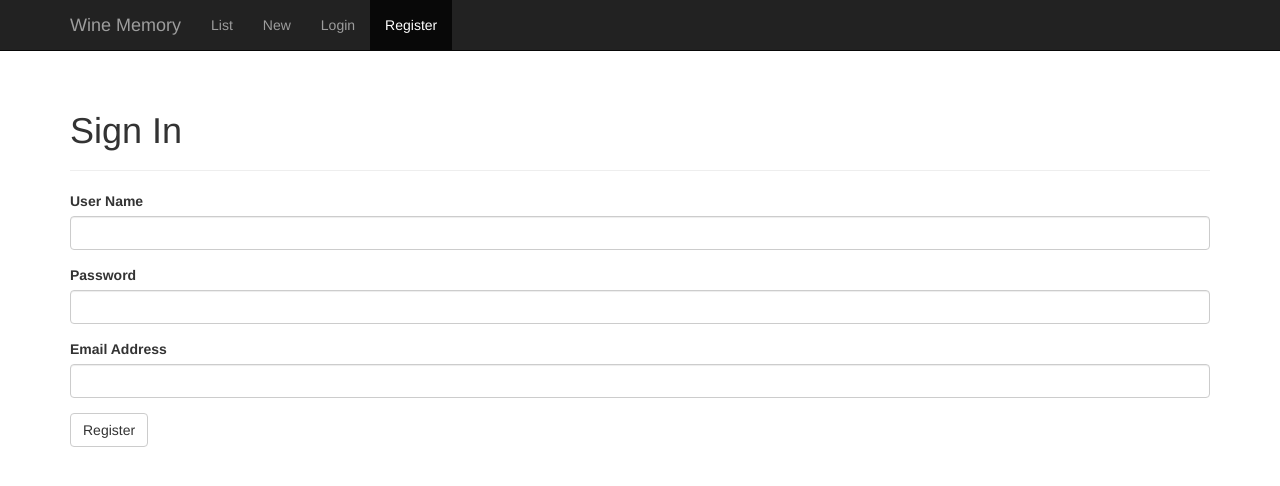
After one commit to dglloyd/WineMemory, a Flask app: page /user/new in a window 1280 px wide. The commit adds this page. Shown: the top 486 px of the page. Run offline with Flask 2, Linux system fonts and the light colour scheme; some libraries are stand-ins or nearby versions.

Commit message:
Basic user system, using bcrypt hashed passwords

```diff
--- a/app/__init__.py
+++ b/app/__init__.py
@@ -1,11 +1,13 @@
 from flask import Flask
 from flask_bootstrap import Bootstrap
 from flask.ext.sqlalchemy import SQLAlchemy
+from flaskext.bcrypt import Bcrypt
 import psycopg2
 
 app = Flask(__name__)
 Bootstrap(app)
 app.config.from_object('config')
 db = SQLAlchemy(app)
+bcrypt = Bcrypt(app)
 
 from app import views, models
--- a/app/forms.py
+++ b/app/forms.py
@@ -1,11 +1,17 @@
 from flask.ext.wtf import Form
 from wtforms import TextField, BooleanField, HiddenField, ValidationError, RadioField, SubmitField, PasswordField, TextAreaField, DecimalField
-from wtforms.validators import Required
+from wtforms.validators import Required, Email
 
 class LoginForm(Form):
-    username = TextField('User Name', validators = [Required()])
+    name = TextField('User Name', validators = [Required()])
     password = PasswordField('Password', validators = [Required()])
     submit_button = SubmitField('Login')
+
+class RegisterForm(Form):
+    name = TextField('User Name', validators = [Required()])
+    password = PasswordField('Password', validators = [Required()])
+    email = TextField("Email Address", validators = [Email()])
+    submit_button = SubmitField('Register')
 
 class WineEditForm(Form):
     name = TextField('Name', validators = [Required()])
--- a/app/models.py
+++ b/app/models.py
@@ -4,7 +4,10 @@ class User(db.Model):
     id = db.Column(db.Integer, primary_key = True)
     name = db.Column(db.String(64), index = True, unique = True)
     email = db.Column(db.String(120), index = True, unique = True)
+    password = db.Column(db.String(60), index = True)
     wines = db.relationship('Wine', backref = 'author', lazy = 'dynamic')
+    purchases = db.relationship('Purchase', backref = 'user_purchases', lazy = 'dynamic')
+    ratings = db.relationship('WineRating', backref = 'user_ratings', lazy = 'dynamic')
     def __repr__(self):
         return '<User %r>' % (self.name)
 
@@ -26,6 +29,8 @@ class Wine(db.Model):
 class WineRating(db.Model):
     id = db.Column('id', db.Integer, primary_key=True)
     rating = db.Column('rating', db.Integer, default=0)
+    user_id = db.Column(db.Integer, db.ForeignKey('user.id'))
+    user = db.relationship("User", backref=db.backref('owner'))
     wine_id = db.Column(db.Integer, db.ForeignKey('wine.id'))
     wine = db.relationship("Wine", backref=db.backref('wine_rating', order_by=rating))
     def __repr__(self):
@@ -33,10 +38,13 @@ class WineRating(db.Model):
 
 class Purchase(db.Model):
     id = db.Column('id', db.Integer, primary_key=True)
+    user_id = db.Column('user_id', db.Integer)
     price = db.Column('price',db.Numeric(precision=2))
     store = db.Column('store',db.String())
     wine_id = db.Column(db.Integer, db.ForeignKey('wine.id'))
     drank = db.Column(db.Boolean)
+    user_id = db.Column(db.Integer, db.ForeignKey('user.id'))
+    user = db.relationship("User", backref=db.backref('user'))
     wine = db.relationship("Wine", backref=db.backref('wine', order_by=drank))
     def __repr__(self):
         return '<Purchase %r>' % (self.id)
--- a/app/templates/base.html
+++ b/app/templates/base.html
@@ -30,6 +30,8 @@
             <ul class="nav navbar-nav">
                 <li class="{% if page == 'index' %}active{%endif%}"><a href="/">List</a></li>
                 <li class="{% if page == 'wine_new' %}active{%endif%}"><a href="{{url_for('wine_new')}}">New</a></li>
+                <li class="{% if page == 'login' %}active{%endif%}"><a href="{{url_for('login')}}">Login</a></li>
+                <li class="{% if page == 'register' %}active{%endif%}"><a href="{{url_for('register')}}">Register</a></li>
             </ul>
         </div><!--/.nav-collapse -->
     </div>
--- /dev/null
+++ b/app/templates/register.html
@@ -0,0 +1,8 @@
+{% extends "base.html" %}
+{% import "bootstrap/wtf.html" as wtf %}
+{% block page_content %}
+<div class="page-header">
+    <h1>Sign In</h1>
+</div>
+{{ wtf.quick_form(form, extra_classes="form-signin", form_type='horizontal', horizontal_columns=('sm',2,2)) }}
+{% endblock %}
--- a/app/views.py
+++ b/app/views.py
@@ -1,9 +1,10 @@
 from flask import render_template, flash, redirect, g, url_for, session, request, jsonify, Response
-from app import app, db
-from forms import LoginForm, WineForm, PurchaseForm, WineEditForm
+from app import app, db, bcrypt
+from forms import LoginForm, WineForm, PurchaseForm, WineEditForm, RegisterForm
 from models import User, Wine, Purchase, WineRating
 from datetime import datetime
 from flask.ext.sqlalchemy import SQLAlchemy
+from flaskext.bcrypt import Bcrypt
 import json
 
 @app.route('/')
@@ -19,8 +20,17 @@ def index():
 def login():
     form = LoginForm()
     if form.validate_on_submit():
-        flash('Login requested for OpenID="' + form.openid.data + '", remember_me=' + str(form.remember_me.data),'success')
-        return redirect(url_for('index'))
+        g.user =  User.query.filter_by(name = form.name.data).first()
+        if g.user:
+            if bcrypt.check_password_hash(g.user.password,form.password.data):
+                flash("Logged In","success")
+                return redirect(url_for('index'))
+            else:
+                flash("Incorrect username or password", "danger")
+                return redirect(url_for('login'))
+        else:
+            flash("Incorrect username or password", "danger")
+            return redirect(url_for('login'))
     return render_template('login.html',
                            title = 'Sign In',
                            page = 'login',
@@ -251,3 +261,20 @@ def cellar_list():
                                title = "Cellar Listing",
                                wines = counted_list,
                                page = 'cellar')
+
+@app.route('/user/new', methods = ['GET','POST'])
+def register():
+    form = RegisterForm()
+    g.user = User()
+    if form.validate_on_submit():
+        g.user.name = form.name.data
+        g.user.password = bcrypt.generate_password_hash(form.password.data)
+        g.user.email = form.email.data
+        db.session.add(g.user)
+        db.session.commit()
+        flash("Successfully registered","success")
+        return redirect(url_for("index"))
+    return render_template("register.html",
+                           form = form,
+                           title = "Register",
+                           page = 'register')
```
Also changed, not shown: db_repository/versions/016_migration.py (added, +28 -0 lines), db_repository/versions/017_migration.py (added, +30 -0 lines).
